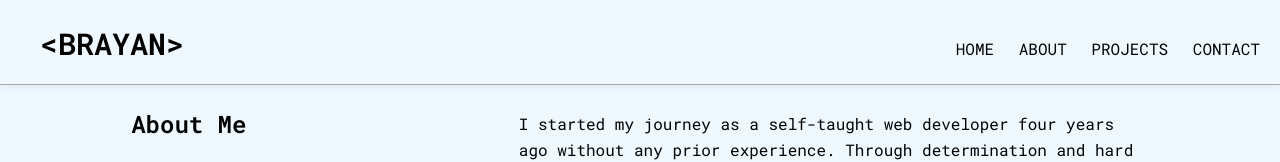
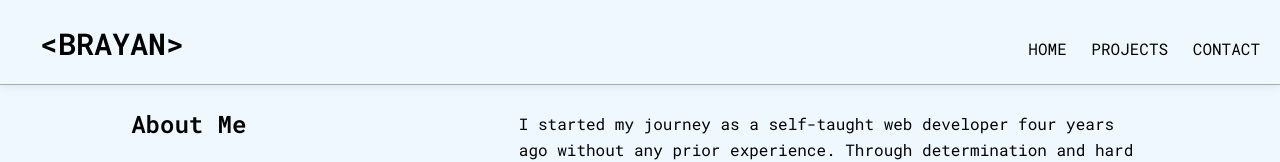
Before and after one commit to Grace-Code-Lover/My-Portfolio, a website: page about.html in a window 1280 px wide. Shown: the top 162 px of the page. Drawn offline with nearby package versions, Linux system fonts and the light colour scheme.

Commit message:
Removed <<About>> Button

```diff
--- a/about.html
+++ b/about.html
@@ -38,14 +38,14 @@
               >Home</a
             >
           </li>
-          <li role="presentation">
+          <!-- <li role="presentation">
             <a
               href="#"
               role="menuitem"
               class="navigation-list_item"
               >About</a
             >
-          </li>
+          </li> -->
           <li role="presentation">
             <a
               href="index.html#projects-container"
```
